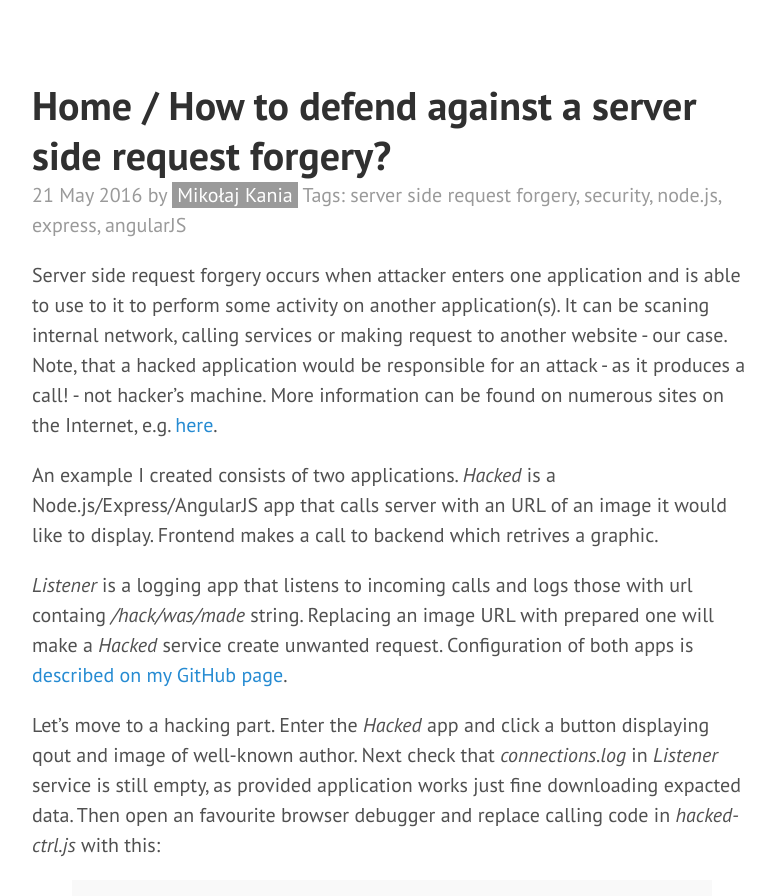
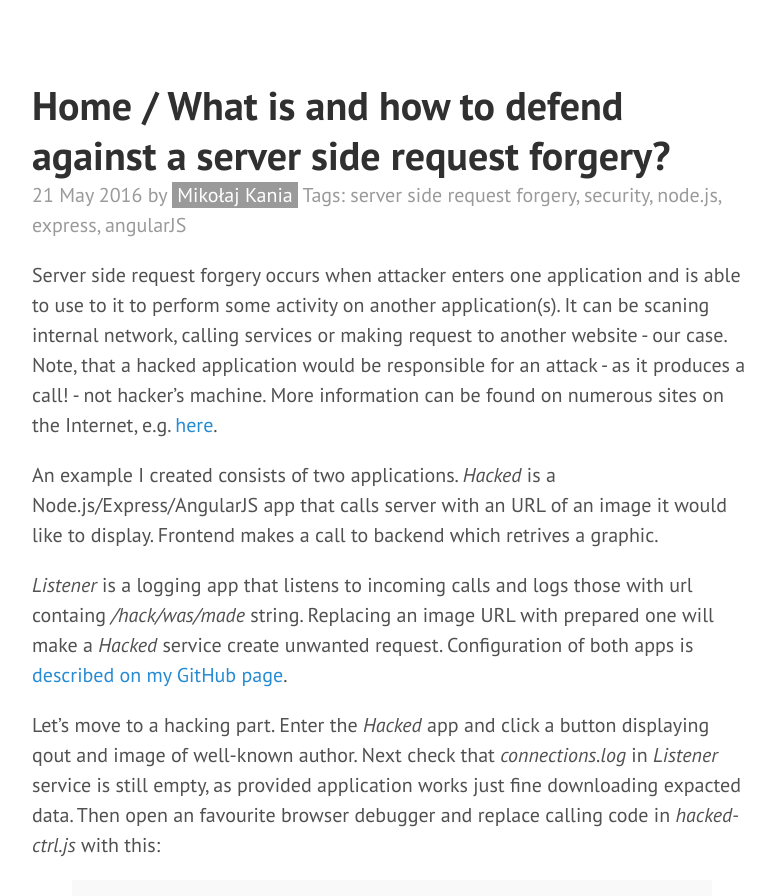
Before and after one commit to mikolajkania/mikolajkania.github.io, a Jekyll site: the page built from _posts/2016-05-21-how-to-defend-against-server-side-request-forgery.md, in a window 1280 px wide and 900 px high. Shown: the top 896 px of the window, without its empty margins (428-1203 px from the left). Built offline with Jekyll 4.4.1, drawn with Linux system fonts in a browser that asks for light colours.

Commit message:
One more title update

```diff
--- a/_posts/2016-05-21-how-to-defend-against-server-side-request-forgery.md
+++ b/_posts/2016-05-21-how-to-defend-against-server-side-request-forgery.md
@@ -1,6 +1,6 @@
 ---
 layout: post
-title: How to defend against a server side request forgery?
+title: What is and how to defend against a server side request forgery?
 tags:
 - server side request forgery
 - security
```
